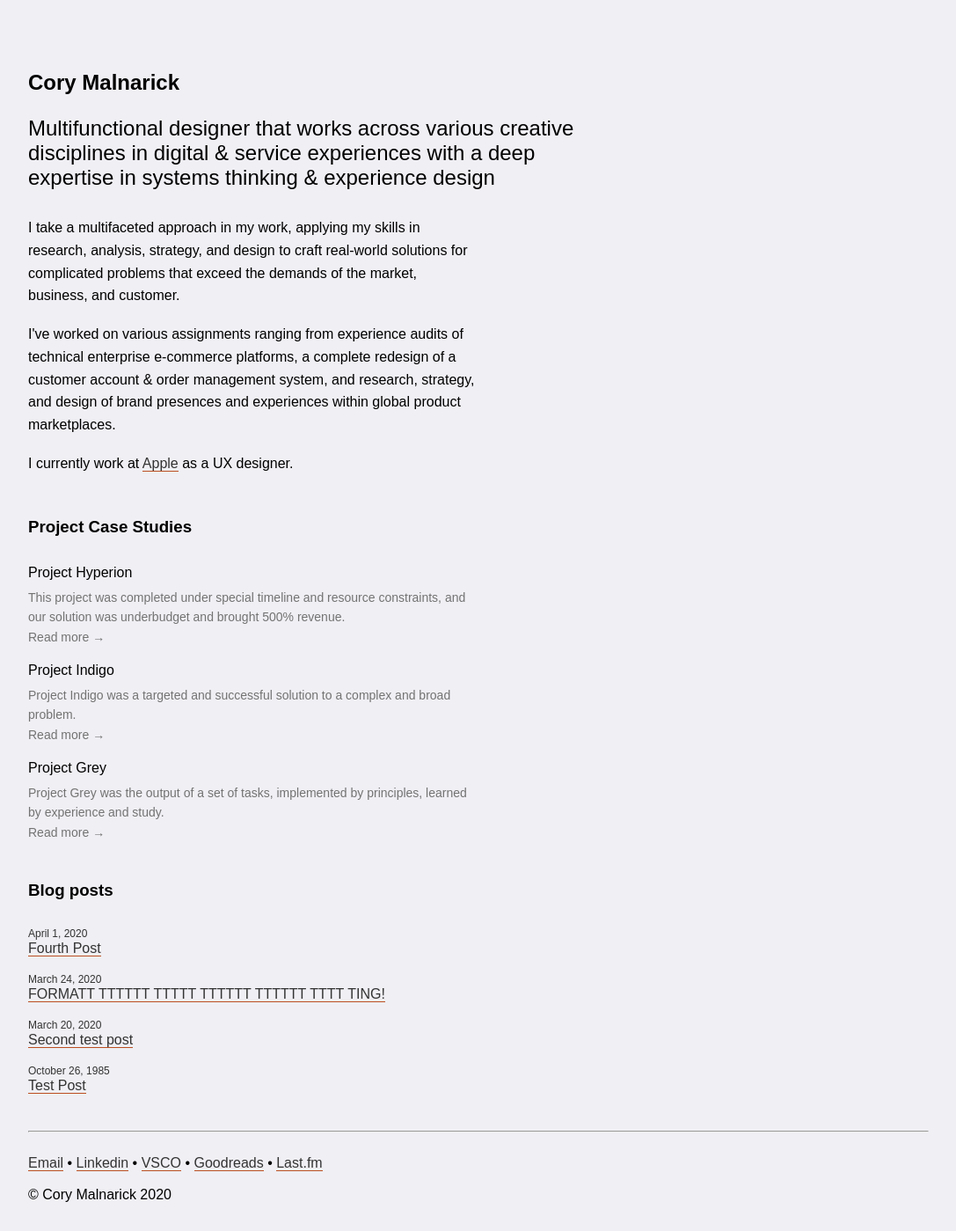
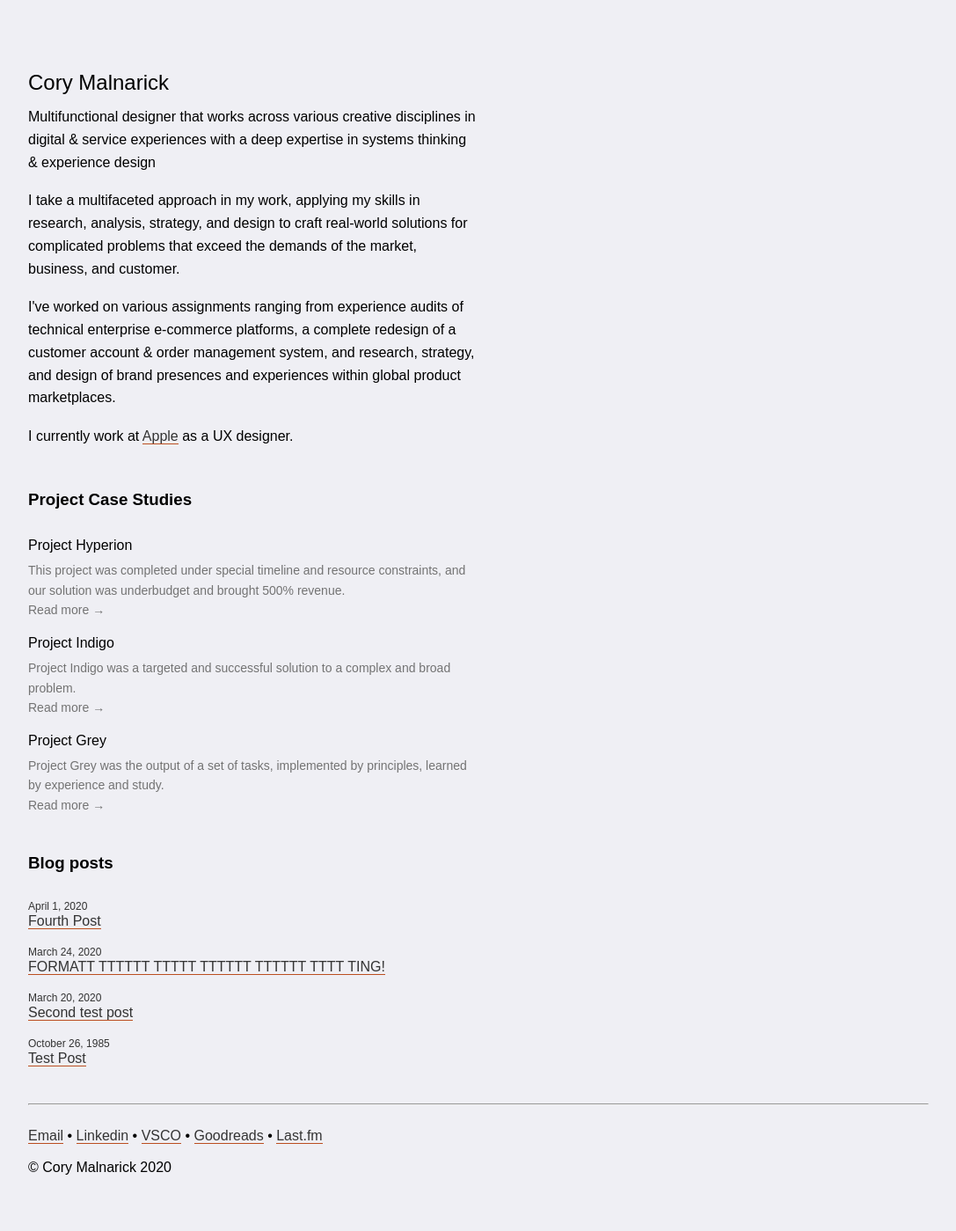
Before and after one commit to foundmonster/foundmonster.github.io, a Jekyll site: the page built from index.html, in a window 1280 px wide. Shown: the whole page at 88% size, without its empty margins (96-1183 px from the left). Built offline with Jekyll 4.4.1, drawn with Linux system fonts in a browser that asks for light colours; some web fonts are replaced; after the commit the page ends 1368 px from its top, so only the background shows below that.

Commit message:
changing style of home page – name only as h2, subhead back to p

```diff
--- a/_sass/main.scss
+++ b/_sass/main.scss
@@ -60,7 +60,6 @@ main {
 
 .headline {
     padding-top: 80px;
-    font-weight: 700;
     font-style: normal;
 }
 
--- a/index.html
+++ b/index.html
@@ -3,7 +3,7 @@ layout: layout
 title: Cory Malnarick
 ---
 <h2 class="headline">{{ page.title }}</h2>
-<h2>Multifunctional designer that works across various creative disciplines in digital & service experiences with a deep expertise in systems thinking & experience design</h2><br>
+<p>Multifunctional designer that works across various creative disciplines in digital & service experiences with a deep expertise in systems thinking & experience design</p><br>
 <p>I take a multifaceted approach in my work, applying my skills in research, analysis, strategy, and design to craft real-world solutions for complicated problems that exceed the demands of the market, business, and customer.</p><br>
 <p>I've worked on various assignments ranging from experience audits of technical enterprise e-commerce platforms, a complete redesign of a customer account & order management system, and research, strategy, and design of brand presences and experiences within global product marketplaces.</p><br>
 <p>I currently work at <a href="https://apple.com">Apple</a> as a UX designer.</p><br><br>
```
